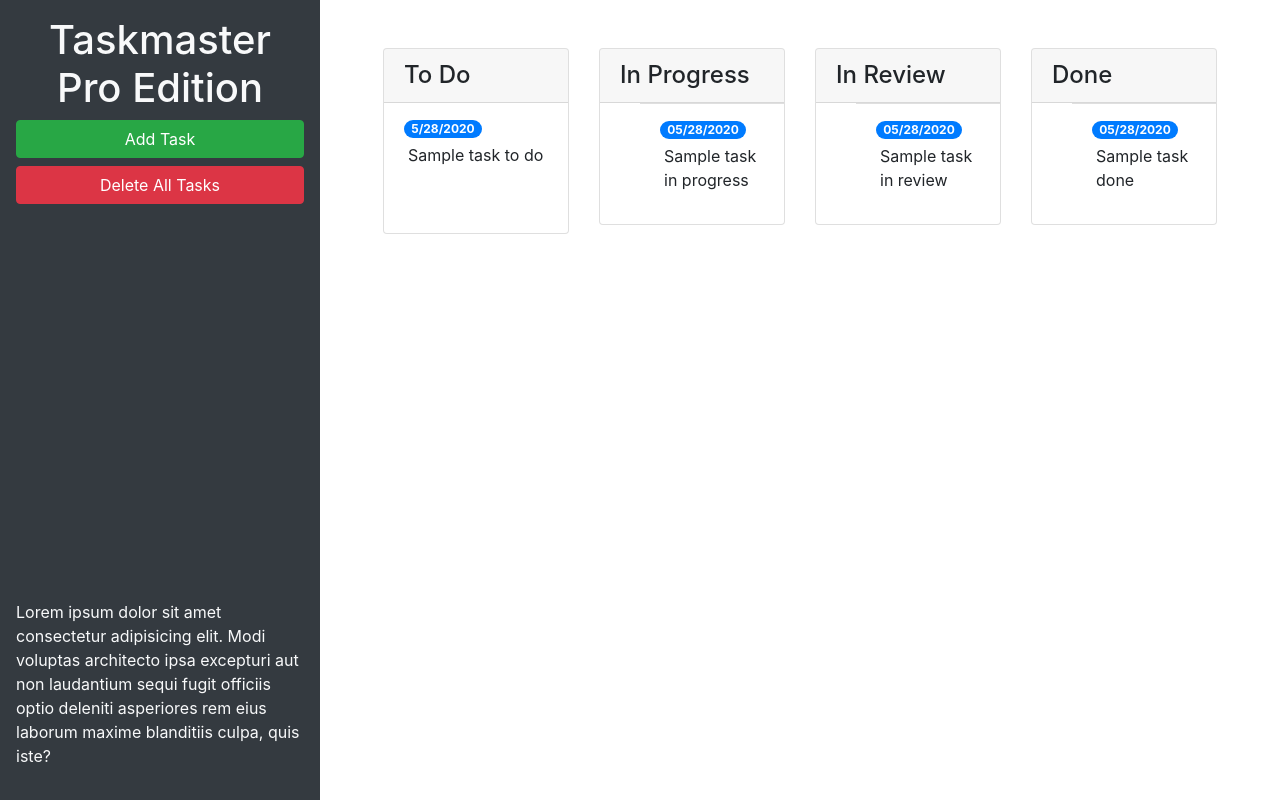
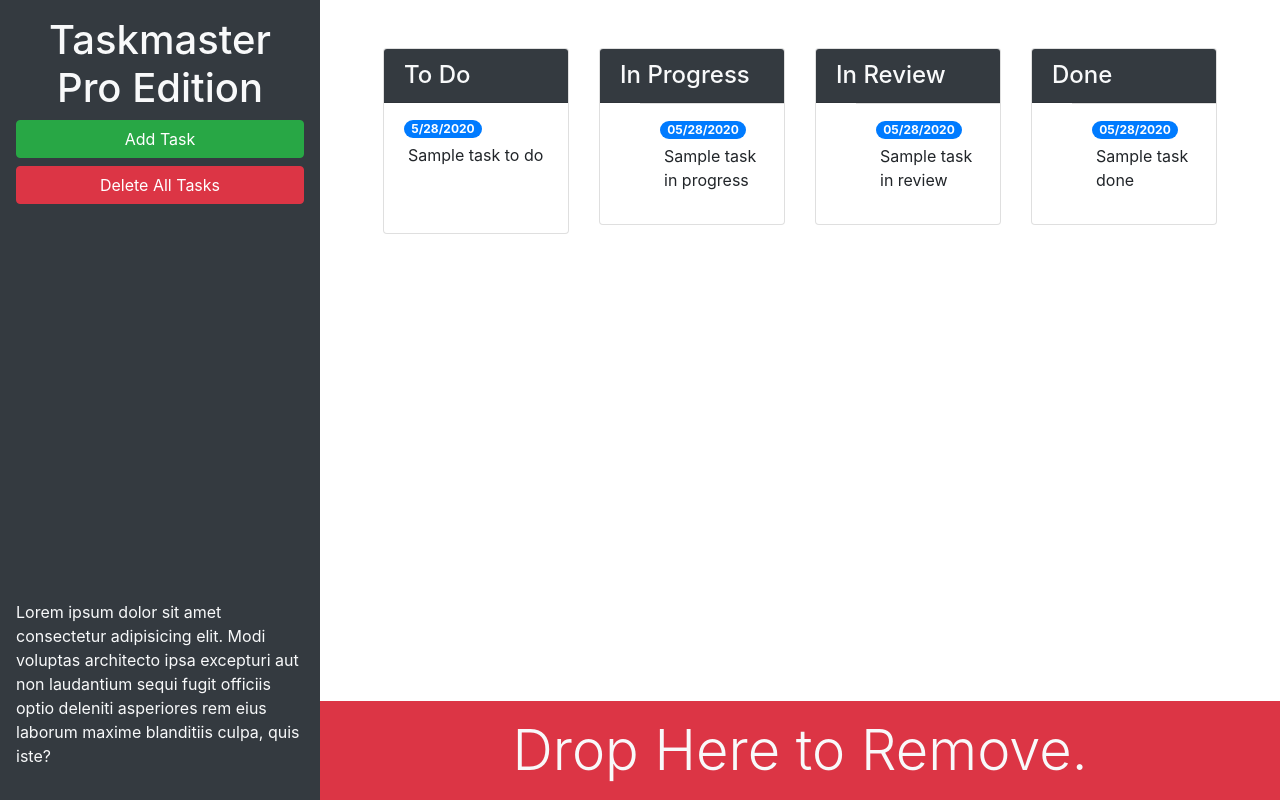
Before and after one commit to warrenp11/taskmaster-pro, a plain HTML site: page index.html in a window 1280 px wide. Drawn offline with nearby package versions, Linux system fonts and the light colour scheme.

Commit message:
styled task cards and added trash at btm of page

```diff
--- a/index.html
+++ b/index.html
@@ -13,22 +13,25 @@
 <body>
 
   <div class="row min-vh-100 no-gutters">
-    <header class="col-12 col-lg-3 bg-dark text-light d-flex flex-column p-4 p-lg-3">
+    <header class="col-12 col-lg-3 bg-dark text-light sticky-top d-flex flex-column p-4 p-lg-3">
       <h1 class="text-center">Taskmaster Pro Edition</h1>
       <button id="create-task" class="btn btn-block btn-success" data-toggle="modal" data-target="#task-form-modal">Add
         Task</button>
       <button id="remove-tasks" class="btn btn-block btn-danger">Delete All Tasks</button>
-      <p class="mt-auto">Lorem ipsum dolor sit amet consectetur adipisicing elit. Modi voluptas architecto ipsa
+      <p class="mt-auto d-none d-lg-block">Lorem ipsum dolor sit amet consectetur adipisicing elit. Modi voluptas architecto ipsa
         excepturi aut non
         laudantium sequi fugit officiis optio deleniti asperiores rem eius laborum maxime blanditiis culpa, quis iste?
       </p>
     </header>
-    <main class="col-12 col-lg-9">
+    <main class="col-12 col-lg-9 d-flex flex-column">
+
+      <!-- task list row -->
       <div class="m-5 row justify-content-around">
+
         <!-- todo start -->
         <div class="col-12 col-md-6 col-xl-3 mb-3">
           <div class="card">
-            <h4 class="card-header">
+            <h4 class="card-header bg-dark text-light">
               To Do
             </h4>
             <ul id="list-toDo" class="list-group list-group-flush">
@@ -43,7 +46,7 @@
         <!-- in progress start -->
         <div class="col-12 col-md-6 col-xl-3 mb-3">
           <div class="card">
-            <h4 class="card-header">
+            <h4 class="card-header bg-dark text-light">
               In Progress
             </h4>
             <ul id="list-inProgress" class="list-group-flush">
@@ -58,7 +61,7 @@
         <!-- in review start -->
         <div class="col-12 col-md-6 col-xl-3 mb-3">
           <div class="card">
-            <h4 class="card-header">
+            <h4 class="card-header bg-dark text-light">
               In Review
             </h4>
             <ul id="list-inReview" class="list-group-flush">
@@ -73,7 +76,7 @@
         <!-- done start -->
         <div class="col-12 col-md-6 col-xl-3 mb-3">
           <div class="card">
-            <h4 class="card-header">
+            <h4 class="card-header bg-dark text-light">
               Done
             </h4>
             <ul id="list-done" class="list-group-flush">
@@ -84,8 +87,15 @@
             </ul>
           </div>
         </div>
+      </div>
 
+      <!-- remove item -->
+      <div id="trash" class="mt-auto">
+        <div class="w-100 bg-danger p-3 text-center text-light display-4">
+          Drop Here to Remove.
+        </div>
       </div>
+
     </main>
   </div>
 
```
